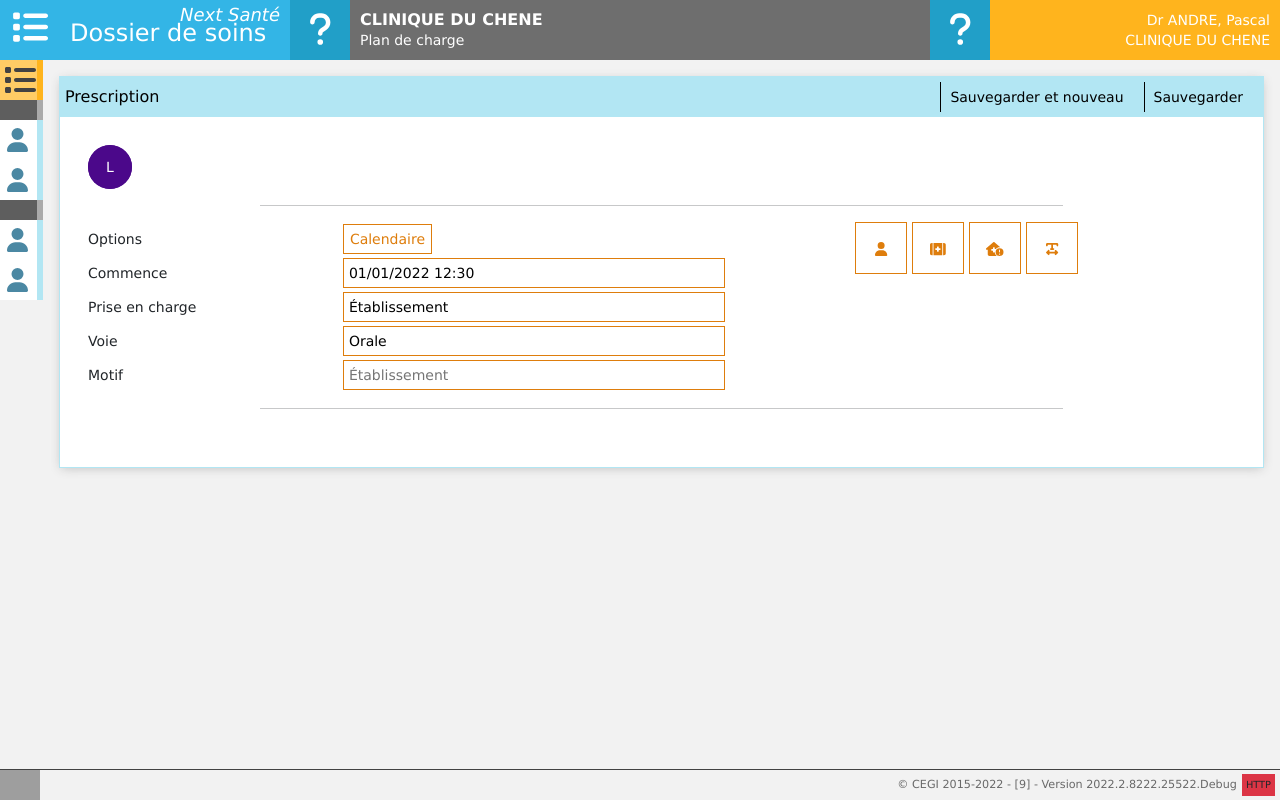
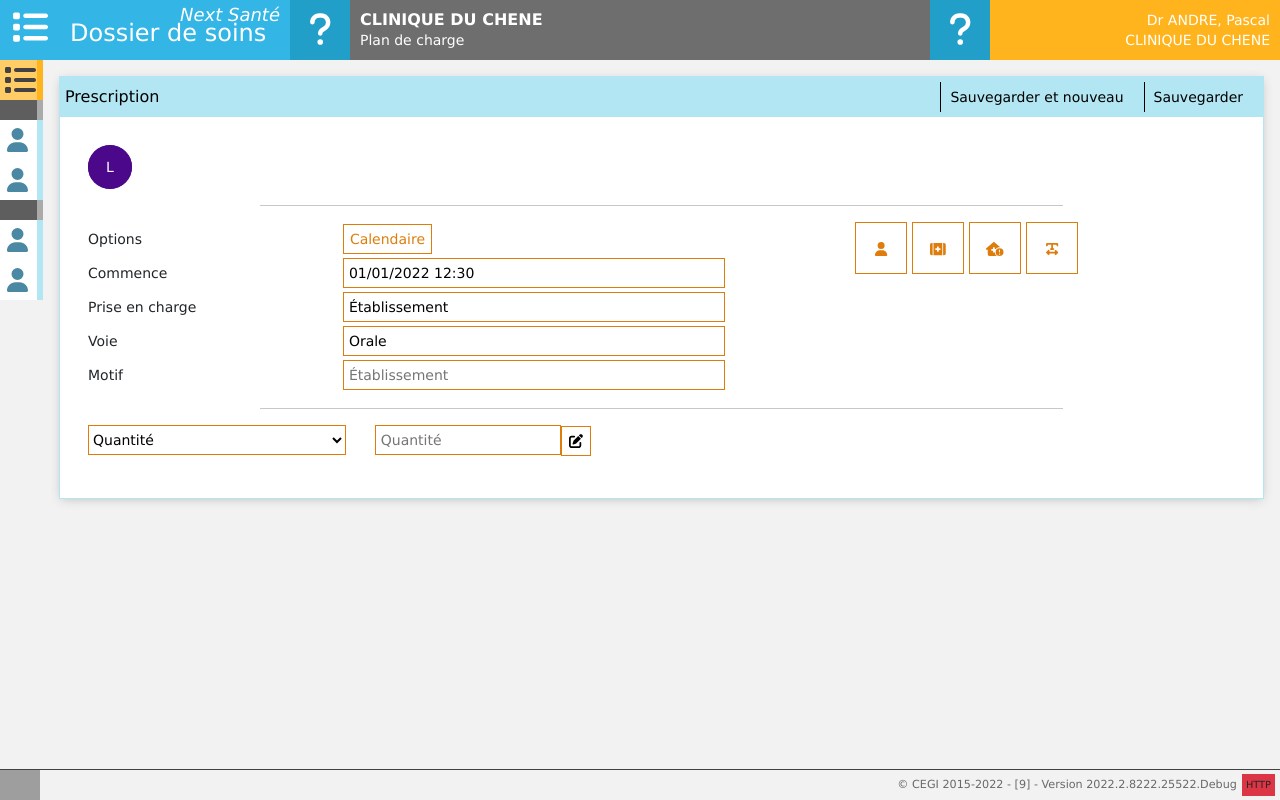
Before and after one commit to Drallireeh/angular-poc, an Angular app: page /prescription in a window 1280 px wide. Built offline with nearby package versions, Linux system fonts and the light colour scheme; grey boxes are pictures that could not be loaded.

Commit message:
Html css prescription

```diff
--- a/src/app/prescription-body/prescription-body.component.html
+++ b/src/app/prescription-body/prescription-body.component.html
@@ -48,6 +48,21 @@
     </div>
     <hr>
     <div class="ctn-prescription-poso">
-
+        <div class="col-md-3">
+            <select name="typePoso" id="">
+                <option value="1">Quantité</option>
+                <option value="2">Journalière</option>
+            </select>
+        </div>
+        <div class="col-md-9">
+            <div>
+                <input type="text" placeholder="Quantité">
+                <button><fa-icon class="next-icon" [icon]="faEdit"></fa-icon></button>
+            </div>
+            <div class="hidden">
+                <input type="text" placeholder="heure">
+                <button><fa-icon class="next-icon" [icon]="faEdit"></fa-icon></button>
+            </div>
+        </div>
     </div>
 </div>
--- a/src/app/prescription-body/prescription-body.component.less
+++ b/src/app/prescription-body/prescription-body.component.less
@@ -52,4 +52,31 @@
             }
         }
     }
+    .ctn-prescription-poso {
+        display: flex;
+        >div:nth-of-type(1) {
+            select {
+                height: 30px;
+                background-color: white;
+                color: black;
+                border: 1px solid #de7d0c;
+                width: 90%
+            }
+        }
+        >div:nth-of-type(2) {
+            input {
+                height: 30px;
+                background-color: white;
+                color: black;
+                border: 1px solid #de7d0c;
+                padding: 5px;
+            }
+            button {
+                height: 30px;
+                width: 30px;
+                border: 1px solid #de7d0c;
+                background-color: white;
+            }
+        }
+    }
 }
--- a/src/app/prescription-body/prescription-body.component.ts
+++ b/src/app/prescription-body/prescription-body.component.ts
@@ -1,5 +1,5 @@
 import { Component, OnInit } from '@angular/core';
-import { faUser, faKitMedical, faHouseMedicalCircleExclamation, faTextWidth } from '@fortawesome/free-solid-svg-icons';
+import { faUser, faKitMedical, faHouseMedicalCircleExclamation, faTextWidth, faEdit} from '@fortawesome/free-solid-svg-icons';
 
 @Component({
   selector: 'app-prescription-body',
@@ -14,6 +14,7 @@ export class PrescriptionBodyComponent implements OnInit {
   faKitMedical = faKitMedical;
   faHouseMedicalCircleExclamation = faHouseMedicalCircleExclamation;
   faTextWidth = faTextWidth;
+  faEdit = faEdit;
 
   ngOnInit(): void {
   }
--- a/src/styles.less
+++ b/src/styles.less
@@ -148,3 +148,7 @@ button {
 .btn-primary, .btn-primary:focus {
     background-color: #4b88a3;
 }
+
+.hidden {
+    display: none
+}
```
